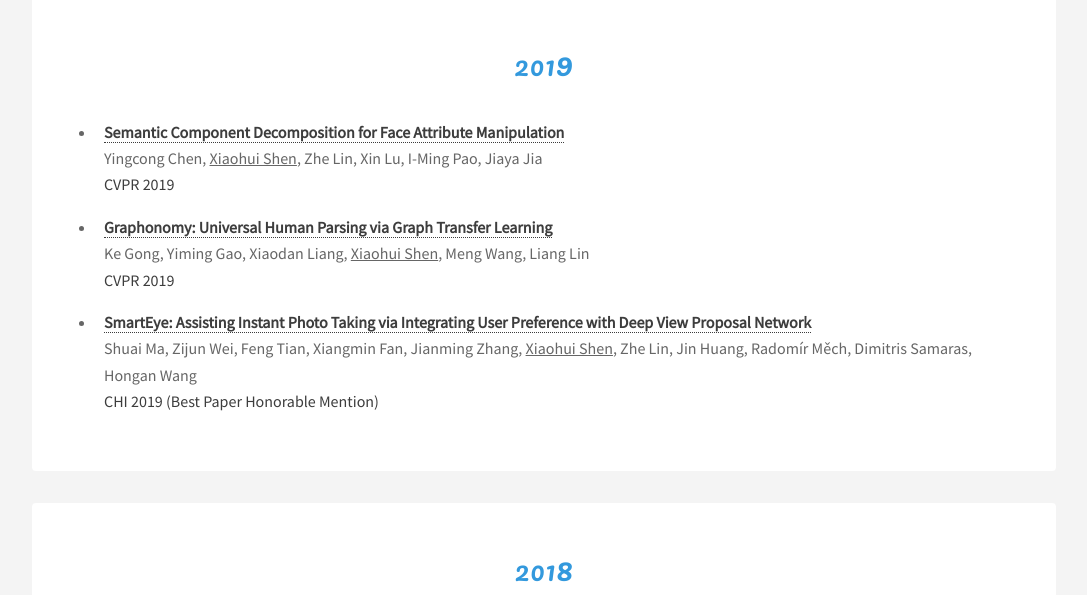
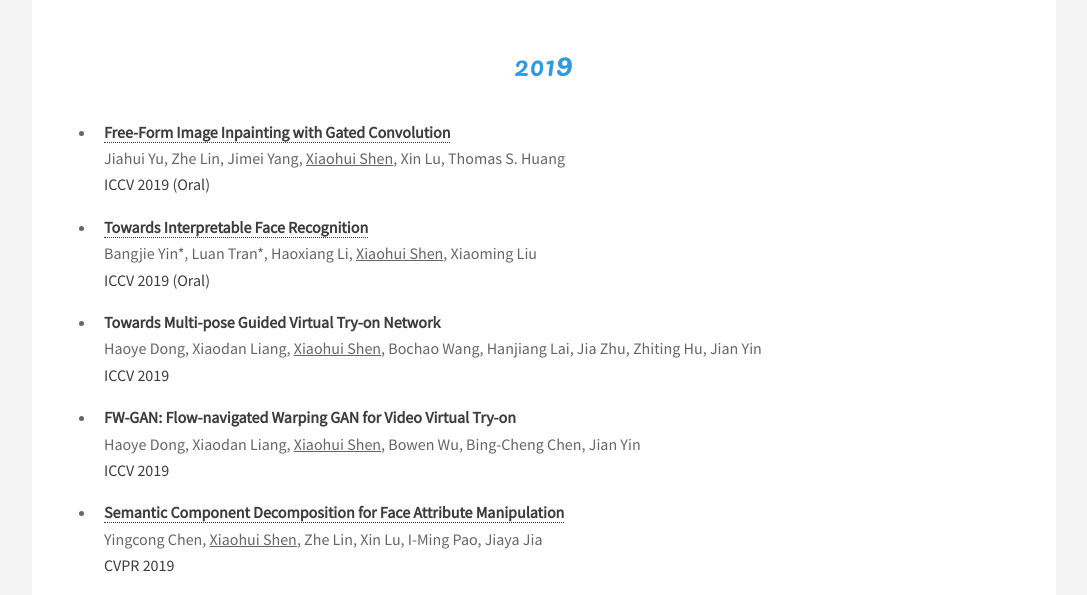
Before and after one commit to XiaohuiShen/XiaohuiShen.github.io, a plain HTML site: page publications.html in a window 1280 px wide. Shown: the part 162-757 px from the top of the page, without its empty margins (96-1183 px from the left). Drawn offline with Linux system fonts and the light colour scheme.

Commit message:
update publications

```diff
--- a/publications.html
+++ b/publications.html
@@ -43,6 +43,14 @@
 						<h2>201<font size = "6">9</font></h2>
 						<p>
 							<ul>
+								<li><span style="font-weight:bold;color:#3D3D3D"><a class="nonblock" href="http://jiahuiyu.com/deepfill2/">Free-Form Image Inpainting with Gated Convolution</a></span><br/>
+								Jiahui Yu, Zhe Lin, Jimei Yang, <u>Xiaohui Shen</u>, Xin Lu, Thomas S. Huang<br><span style="color:#3D3D3D">ICCV 2019 (Oral)</span></li>
+								<li><span style="font-weight:bold;color:#3D3D3D"><a class="nonblock" href="http://cvlab.cse.msu.edu/project-interpret-FR.html">Towards Interpretable Face Recognition</a></span><br/>
+								Bangjie Yin*, Luan Tran*, Haoxiang Li, <u>Xiaohui Shen</u>, Xiaoming Liu<br><span style="color:#3D3D3D">ICCV 2019 (Oral)</span></li>
+								<li><span style="font-weight:bold;color:#3D3D3D">Towards Multi-pose Guided Virtual Try-on Network</span><br/>
+								Haoye Dong, Xiaodan Liang, <u>Xiaohui Shen</u>, Bochao Wang, Hanjiang Lai, Jia Zhu, Zhiting Hu, Jian Yin<br><span style="color:#3D3D3D">ICCV 2019</span></li>
+								<li><span style="font-weight:bold;color:#3D3D3D">FW-GAN: Flow-navigated Warping GAN for Video Virtual Try-on</span><br/>
+								Haoye Dong, Xiaodan Liang, <u>Xiaohui Shen</u>, Bowen Wu, Bing-Cheng Chen, Jian Yin<br><span style="color:#3D3D3D">ICCV 2019</span></li>
 								<li><span style="font-weight:bold;color:#3D3D3D"><a class="nonblock" href="https://github.com/yingcong/SemanticComponent">Semantic Component Decomposition for Face Attribute Manipulation</a></span><br>
 								Yingcong Chen, <u>Xiaohui Shen</u>, Zhe Lin, Xin Lu, I-Ming Pao, Jiaya Jia<br><span style="color:#3D3D3D">CVPR 2019</span></li>
 								<li><span style="font-weight:bold;color:#3D3D3D"><a class="nonblock" href="https://arxiv.org/pdf/1904.04536.pdf">Graphonomy: Universal Human Parsing via Graph Transfer Learning</a></span><br>
```
Also changed, not shown: index.html (+1 -0 lines).
